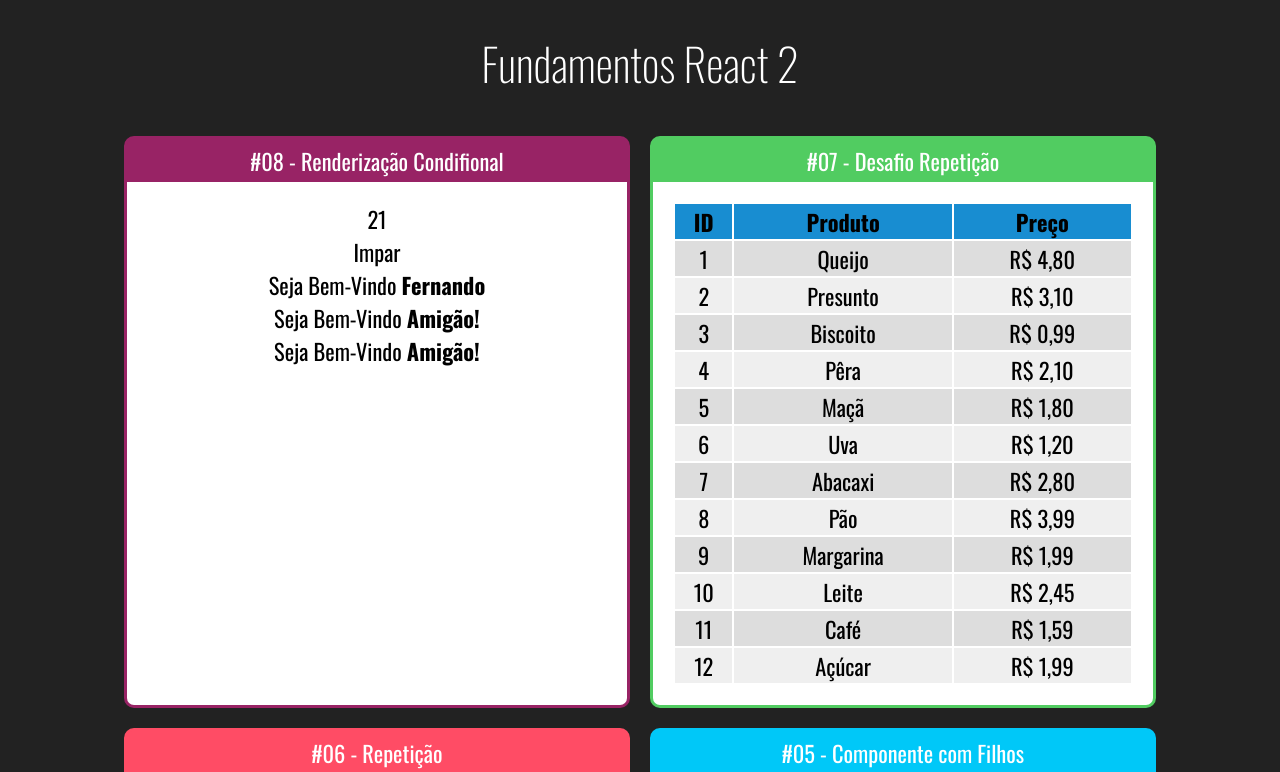
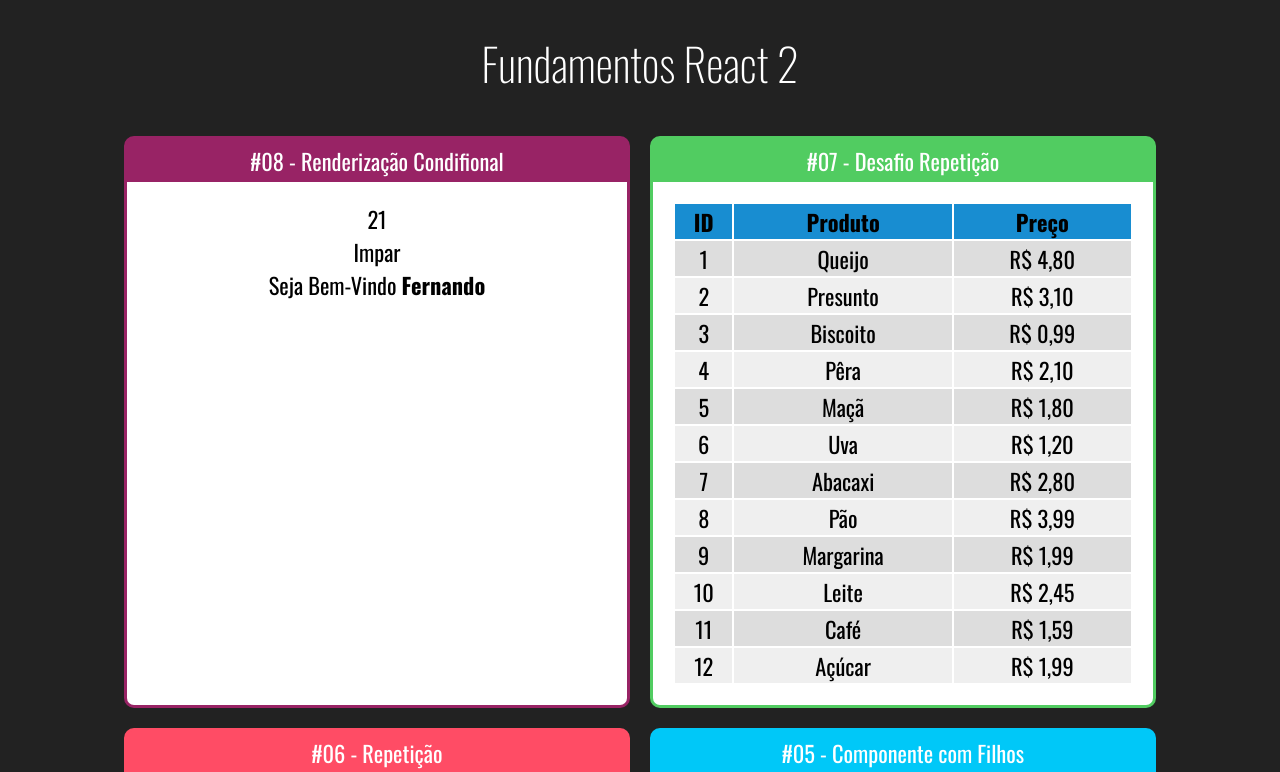
Before and after one commit to laianribas/Cod3r-curso-react, a React (Create React App) app: page / in a window 1280 px wide. Shown: the top 772 px of the page. Built offline with nearby package versions, Linux system fonts and the light colour scheme.

Commit message:
Renderização condicional Com Componente If Else

```diff
--- a/src/App.jsx
+++ b/src/App.jsx
@@ -21,8 +21,6 @@
         <Card titulo="#08 - Renderização Condifional" color="#982365">
           <ParOuImpar numero={21} />
           <UsuarioInfo usuario={{ nome: 'Fernando' }} />
-          <UsuarioInfo usuario={{ email: 'Fernando' }} />
-          <UsuarioInfo usuario={{}} />
         </Card>
         <Card titulo="#07 - Desafio Repetição" color="#51cc61">
           <ListaProdutos />
--- a/src/components/condicional/UsuarioInfo.jsx
+++ b/src/components/condicional/UsuarioInfo.jsx
@@ -1,14 +1,14 @@
 import React from 'react'
-import If from './if'
+import If, { Else } from './if'
 
 export default props => {
   return (
     <div>
       <If test={props.usuario && props.usuario.nome}>
         Seja Bem-Vindo <strong>{props.usuario.nome}</strong>
-      </If>
-      <If test={!props.usuario || !props.usuario.nome}>
-        Seja Bem-Vindo <strong>Amigão!</strong>
+        <Else>
+          Seja Bem-Vindo <strong>Amigão!</strong>
+        </Else>
       </If>
     </div>
   )
--- a/src/components/condicional/if.js
+++ b/src/components/condicional/if.js
@@ -1,7 +1,18 @@
 export default props => {
+  const elseChild = props.children.filter(child => {
+    return child.type && child.type.name === 'Else'
+  })[0]
+
+  const ifChildren = props.children.filter(child => {
+    return child !== elseChild
+  })
   if (props.test) {
-    return props.children
+    return ifChildren
+  } else if (elseChild) {
+    return elseChild
   } else {
     return false
   }
 }
+
+export const Else = props => props.children
```
